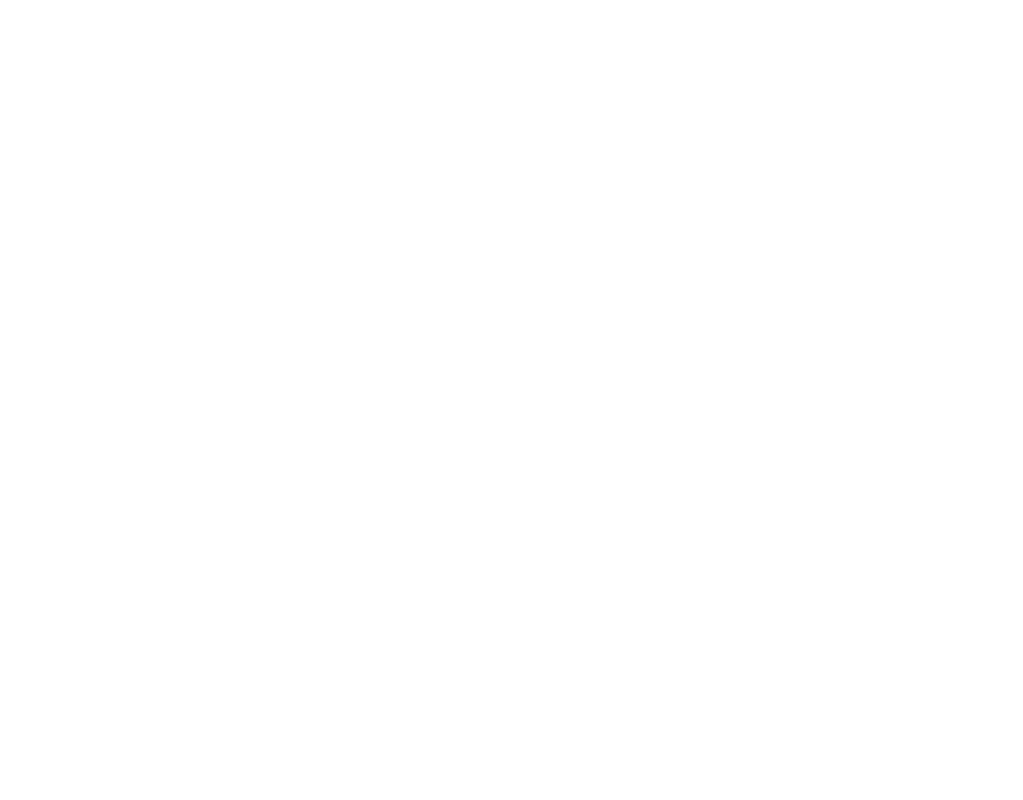
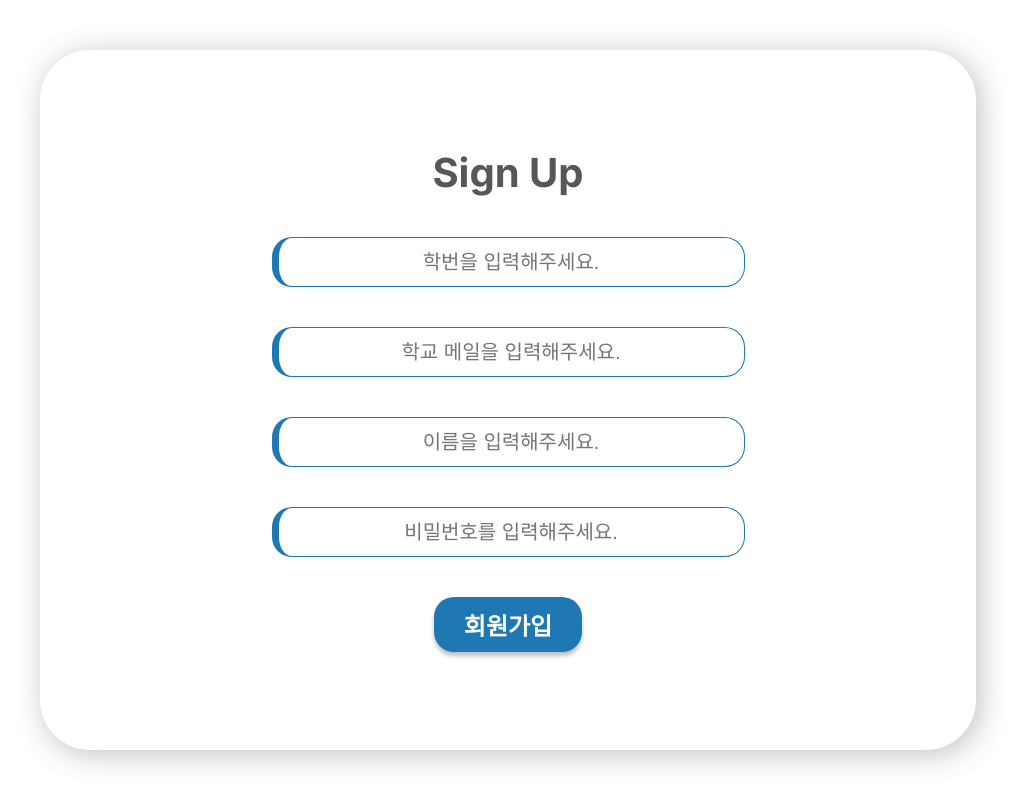
Before and after one commit to jen454/wssrs-frontend, a React (Create React App) app: page /signup in a window 1280 px wide. Before the commit this address had no page. Shown: the whole page, without its empty margins (132-1155 px from the left). Built offline with nearby package versions, Linux system fonts and the light colour scheme.

Commit message:
Feat: 회원가입 페이지 퍼블리싱

```diff
--- a/src/App.js
+++ b/src/App.js
@@ -4,6 +4,7 @@
 import MainPage from './pages/user/MainPage';
 import PostDetailPage from './pages/user/PostDetailPage';
 import ApplyPage from './pages/user/ApplyPage';
+import SignUpPage from './pages/user/SignUpPage';
 
 function App() {
   return (
@@ -14,6 +15,7 @@
             <Route path="/" element={<MainPage />} />
             <Route path="/post-detail" element={<PostDetailPage />} />
             <Route path="/apply" element={<ApplyPage />} />
+            <Route path="/signup" element={<SignUpPage />} />
           </Routes>
         </RecoilRoot>
       </BrowserRouter>
--- /dev/null
+++ b/src/components/Button/LargeBlueButton.js
@@ -0,0 +1,34 @@
+import React from 'react';
+import styled from 'styled-components';
+
+function MediumBlueButton({ onClick, title }) {
+  return (
+    <Container onClick={onClick}>
+      <Text>{title}</Text>
+    </Container>
+  );
+}
+
+const Container = styled.div`
+  display: flex;
+  align-items: center;
+  justify-content: center;
+  padding: 10px 30px;
+  margin-left: auto;
+  margin-right: auto;
+  background-color: var(--color-blue);
+  &:hover {
+    background-color: var(--color-blue-hover);
+  }
+  box-shadow: 0px 4px 4px 0px rgba(0, 0, 0, 0.25);
+  border-radius: 20px;
+  cursor: pointer;
+`;
+
+const Text = styled.div`
+  color: var(--background-color);
+  font-size: var(--font-size-lr);
+  font-weight: var(--font-weight-bold);
+`;
+
+export default MediumBlueButton;
--- /dev/null
+++ b/src/components/Input/AuthInput.js
@@ -0,0 +1,47 @@
+import React, { useState } from 'react';
+import styled from 'styled-components';
+
+function ApplyInput({ name, value, onChange, placeholder }) {
+  const [isFocused, setIsFocused] = useState(false);
+
+  const onFocus = () => {
+    setIsFocused(true);
+  };
+
+  const onBlur = () => {
+    if (value === '') {
+      setIsFocused(false);
+    }
+  };
+
+  return (
+    <Container>
+      <Input
+        type={name === 'password' ? 'password' : 'text'}
+        name={name}
+        value={value}
+        onChange={onChange}
+        placeholder={isFocused ? '' : placeholder}
+        onFocus={onFocus}
+        onBlur={onBlur}
+      />
+    </Container>
+  );
+}
+
+const Container = styled.div``;
+
+const Input = styled.input`
+  height: 50px;
+  padding: 10px 100px;
+  font-size: var(--font-size-lm);
+  text-align: center;
+  box-sizing: border-box;
+  border-radius: 20px;
+  border-top: 1px solid var(--color-blue);
+  border-right: 1px solid var(--color-blue);
+  border-bottom: 1px solid var(--color-blue);
+  border-left: 7px solid var(--color-blue);
+`;
+
+export default ApplyInput;
--- /dev/null
+++ b/src/pages/user/SignUpPage.js
@@ -0,0 +1,93 @@
+import React, { useState } from 'react';
+import { useNavigate } from 'react-router-dom';
+import styled from 'styled-components';
+import ApplyInput from '../../components/Input/AuthInput';
+import LargeBlueButton from '../../components/Button/LargeBlueButton';
+
+function SignUpPage() {
+  const [studentId, setStudentId] = useState('');
+  const [email, setEmail] = useState('');
+  const [name, setName] = useState('');
+  const [password, setPassword] = useState('');
+  const navigate = useNavigate();
+
+  const onClickSignUpButton = () => {
+    navigate('/login');
+  };
+
+  const onInputChange = (e) => {
+    const { name, value } = e.target;
+    if (name === 'studentId') {
+      setStudentId(value);
+    } else if (name === 'email') {
+      setEmail(value);
+    } else if (name === 'name') {
+      setName(value);
+    } else if (name === 'password') {
+      setPassword(value);
+    }
+  };
+
+  return (
+    <Container>
+      <ContentArea>
+        <Text>Sign Up</Text>
+        <ApplyInput
+          name="studentId"
+          value={studentId}
+          onChange={onInputChange}
+          placeholder="학번을 입력해주세요."
+        />
+        <ApplyInput
+          name="email"
+          value={email}
+          onChange={onInputChange}
+          placeholder="학교 메일을 입력해주세요."
+        />
+        <ApplyInput
+          name="name"
+          value={name}
+          onChange={onInputChange}
+          placeholder="이름을 입력해주세요."
+        />
+        <ApplyInput
+          name="password"
+          value={password}
+          onChange={onInputChange}
+          placeholder="비밀번호를 입력해주세요."
+        />
+        <LargeBlueButton onClick={onClickSignUpButton} title={'회원가입'} />
+      </ContentArea>
+    </Container>
+  );
+}
+
+const Container = styled.div`
+  display: flex;
+  align-items: center;
+  justify-content: center;
+  min-height: 100vh;
+`;
+
+const ContentArea = styled.div`
+  display: flex;
+  flex-direction: column;
+  align-items: center;
+  justify-content: center;
+  width: 90%;
+  max-width: 1040px;
+  height: 700px;
+  gap: 40px;
+  border-radius: 50px;
+  background-color: var(--background-color);
+  box-sizing: border-box;
+  box-shadow: 4px 4px 30px 0px rgba(0, 0, 0, 0.25);
+`;
+
+const Text = styled.div`
+  color: var(--color-gray-500);
+  font-size: var(--font-size-xxl);
+  font-weight: var(--font-weight-bold);
+`;
+
+export default SignUpPage;
```
